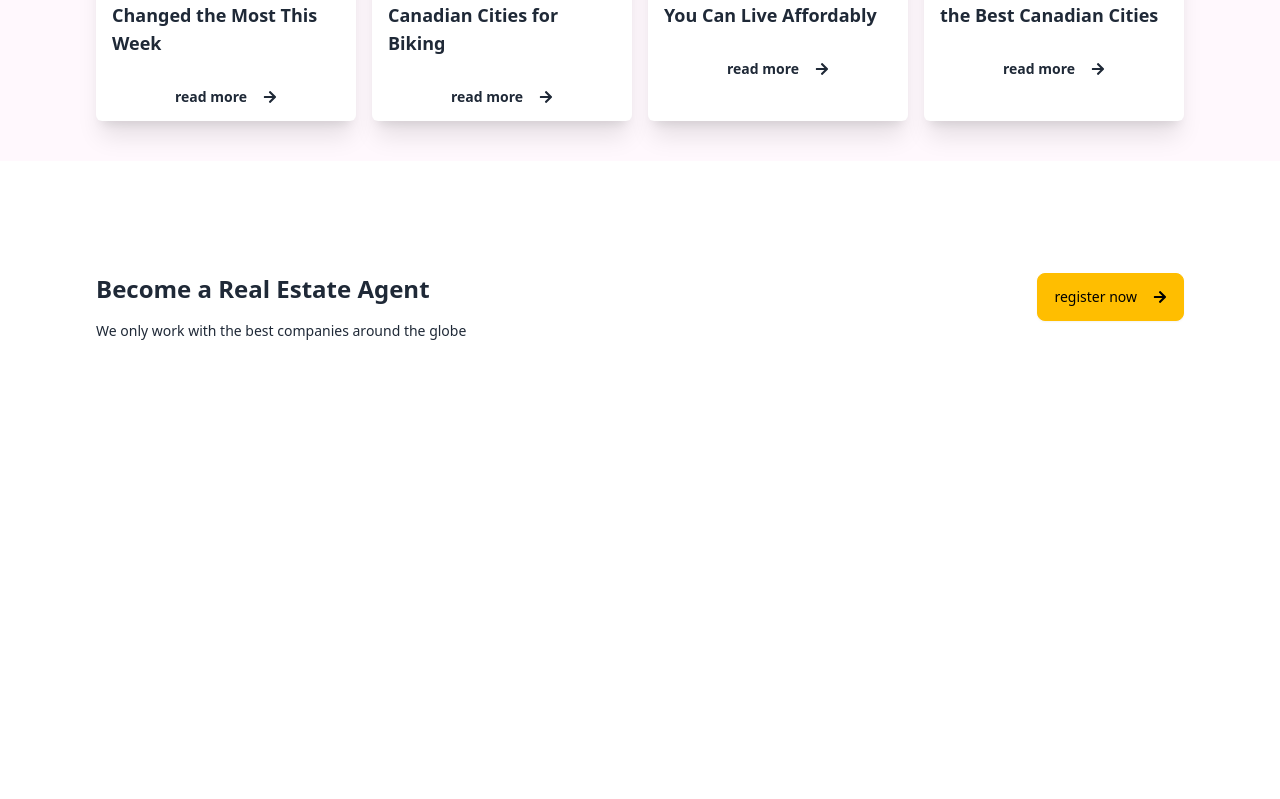
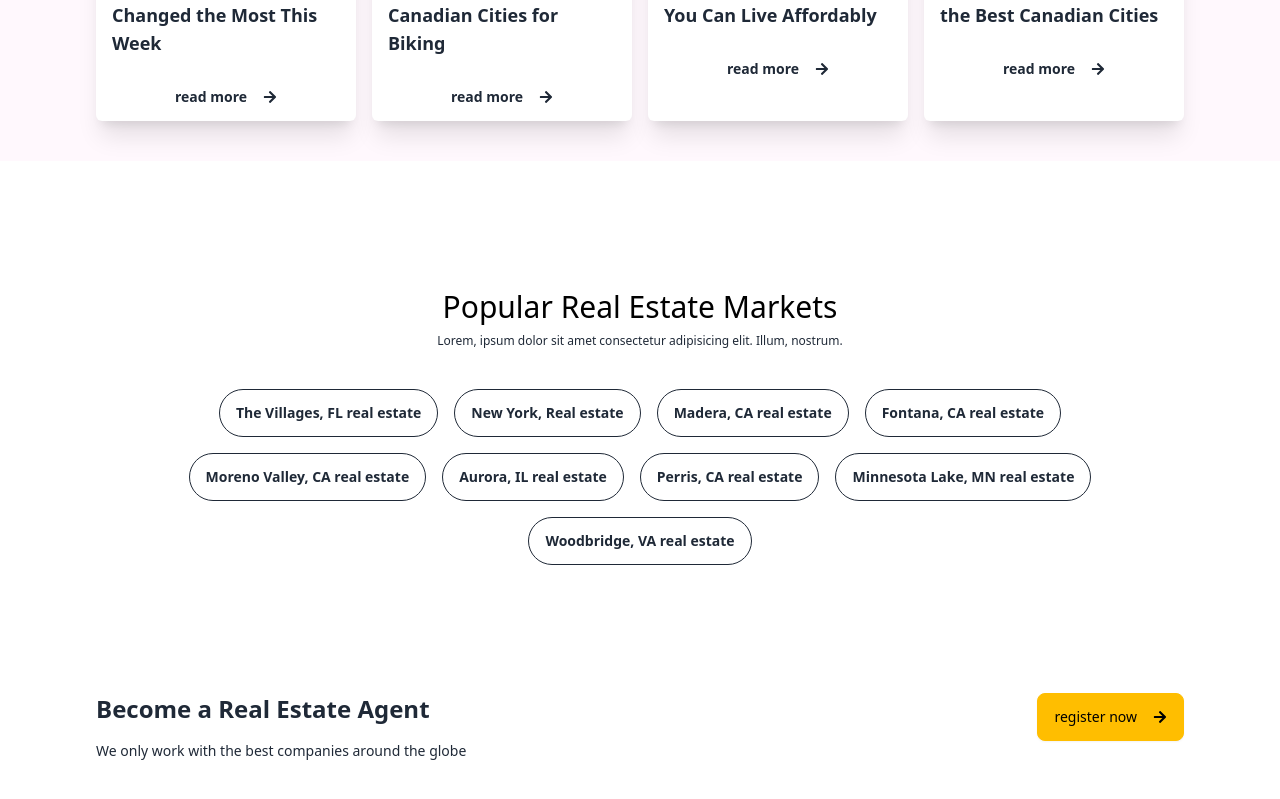
Before and after one commit to faroukq1/Just-Home, a React (Vite) app: page / in a window 1280 px wide. Shown: the part 5580-6379 px from the top of the page. Before the commit the page ends 6001 px from the top, so only its background shows below. Built offline with nearby package versions, Linux system fonts and the light colour scheme.

Commit message:
#9 popular real estate

```diff
--- a/src/component/index.ts
+++ b/src/component/index.ts
@@ -15,3 +15,4 @@ export {default as Companies} from './landing/Companies';
 export {default as ArticleAnsNews} from './landing/ArticlesAndNews';
 export {default as ArticleCard} from './global/ArticleCard';
 export {default as BecomeAgent} from './landing/BecomeAgent';
+export {default as PopularRealEstate} from './landing/PopularRealEstate';
--- a/src/component/landing/Companies.tsx
+++ b/src/component/landing/Companies.tsx
@@ -14,9 +14,10 @@ const Companies = () => {
         Thousands of world’s leading companies trust Space
       </p>
       <div className="flex justify-between gap-4 my-8">
-        {companies.map((company) => {
+        {companies.map((company, index) => {
           return (
             <img
+              key={index}
               src={company}
               alt="company"
               className=" object-contain w-20 h-20"
--- /dev/null
+++ b/src/component/landing/PopularRealEstate.tsx
@@ -0,0 +1,40 @@
+import { Link } from "react-router-dom";
+import PrintTitle from "../global/PrintTitle";
+
+const popularRealEstate: string[] = [
+  "The Villages, FL real estate",
+  "New York, Real estate",
+  "Madera, CA real estate",
+  "Fontana, CA real estate",
+  "Moreno Valley, CA real estate",
+  "Aurora, IL real estate",
+  "Perris, CA real estate",
+  "Minnesota Lake, MN real estate",
+  "Woodbridge, VA real estate",
+];
+
+const PopularRealEstate = () => {
+  return (
+    <div className="my-32">
+      <PrintTitle
+        title="popular real estate markets"
+        subTitle="Lorem, ipsum dolor sit amet consectetur adipisicing elit. Illum, nostrum."
+      />
+      <div className="align-element flex flex-wrap gap-4 justify-center">
+        {popularRealEstate.map((item, index) => {
+          return (
+            <Link
+              className="btn btn-ghost btn-sm md:btn-md btn-outline rounded-full"
+              to="/"
+              key={index}
+            >
+              {item}
+            </Link>
+          );
+        })}
+      </div>
+    </div>
+  );
+};
+
+export default PopularRealEstate;
--- a/src/pages/Landingpage.tsx
+++ b/src/pages/Landingpage.tsx
@@ -9,6 +9,7 @@ import {
   Companies,
   ArticleAnsNews,
   BecomeAgent,
+  PopularRealEstate,
 } from "../component";
 
 const Landingpage = () => {
@@ -23,6 +24,7 @@ const Landingpage = () => {
       <Review />
       <Companies />
       <ArticleAnsNews />
+      <PopularRealEstate />
       <BecomeAgent />
     </main>
   );
```
